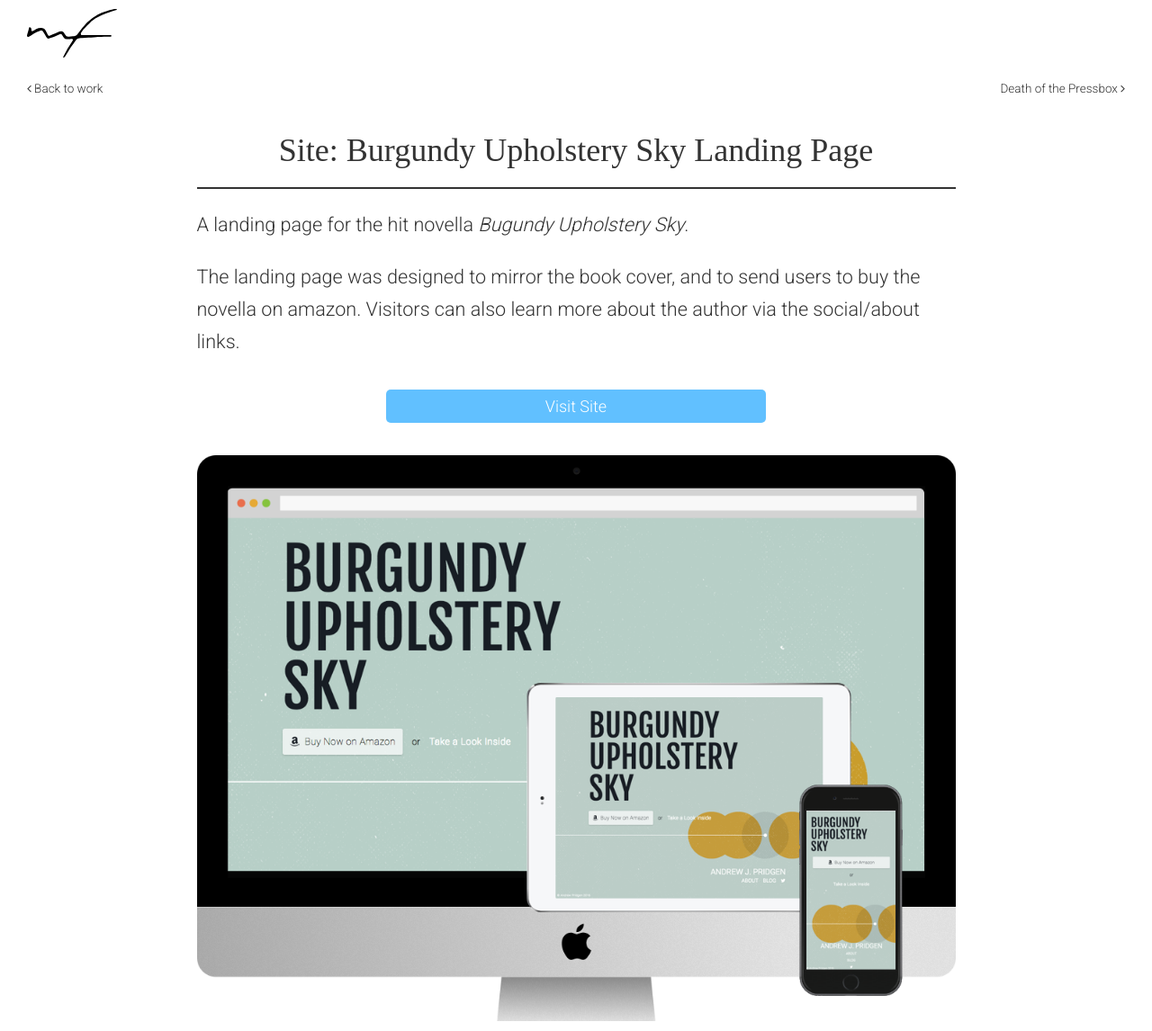
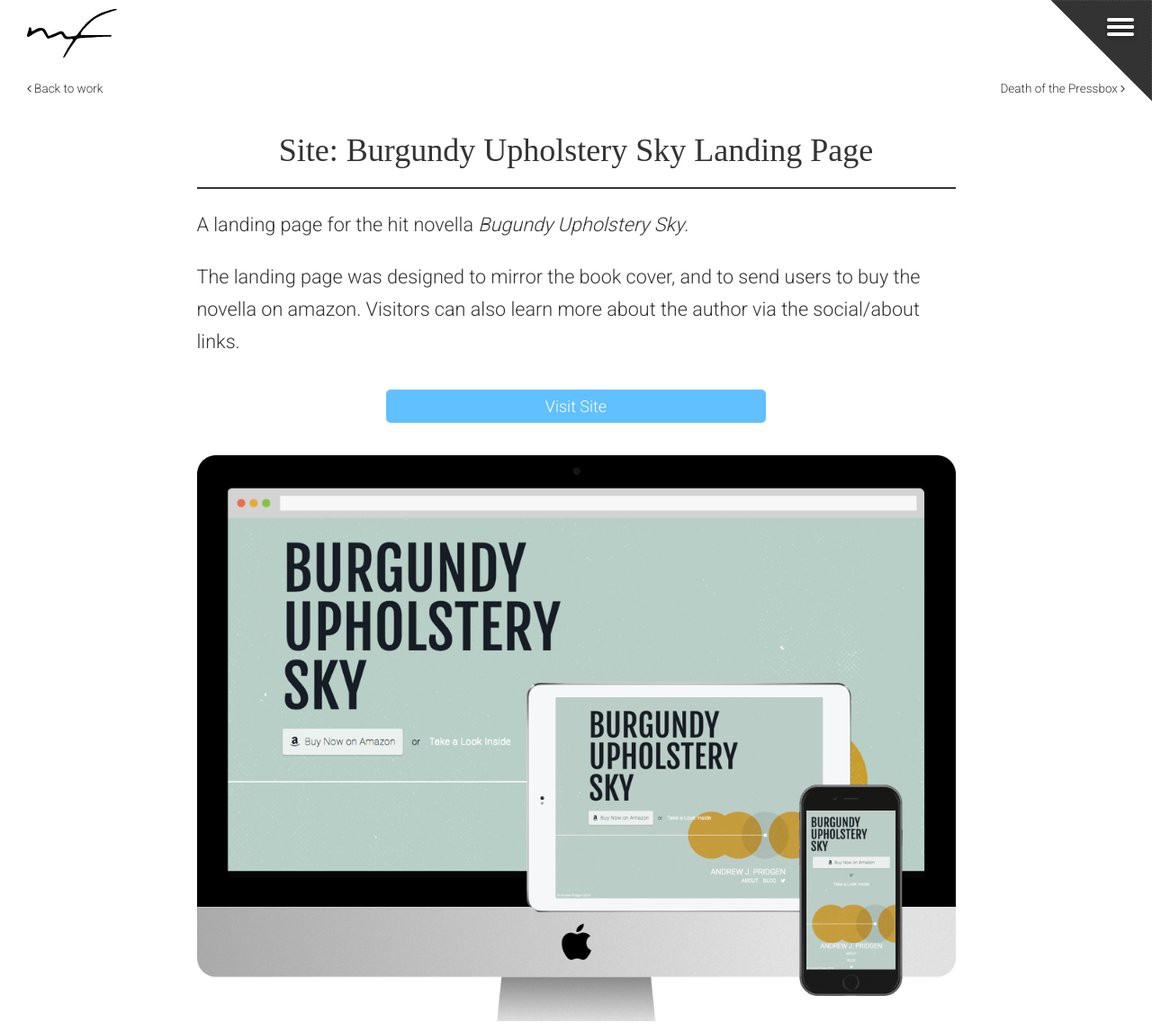
Before and after one commit to fattmitch/fattmitch.github.io, a Jekyll site: the page built from _case-studies/burgundy-upholstery-sky.md, in a window 1280 px wide and 1146 px high. Shown: the whole window at 90% size. Built offline with Jekyll 4.4.1, drawn with Linux system fonts in a browser that asks for light colours; nearby versions of some CDN libraries; some web fonts are replaced.

Commit message:
added background behind menu icon to improve visibility over white

```diff
--- a/_sass/menu-icon.scss
+++ b/_sass/menu-icon.scss
@@ -11,6 +11,7 @@
   -o-transition: .5s ease-in-out;
   transition: .5s ease-in-out;
   cursor: pointer;
+
 }
 
 #nav-icon3 span {
@@ -22,6 +23,7 @@
   border-radius: 7px;
   opacity: 1;
   left: 0;
+  box-shadow: 0px 2px 4px rgba(0, 0, 0, 0.3);
   -webkit-transform: rotate(0deg);
   -moz-transform: rotate(0deg);
   -o-transform: rotate(0deg);
@@ -73,12 +75,12 @@
 
 @media (min-width: 768px) {
     #nav-icon3 {
-        width: 25px;
-        height: 15px;
+        width: 30px;
+        height: 20px;
     }
 
     #nav-icon3 span {
-        height: 3px;
+        height: 4px;
     }
 
     #nav-icon3 span:nth-child(1) {
@@ -86,12 +88,12 @@
     }
 
     #nav-icon3 span:nth-child(2),#nav-icon3 span:nth-child(3) {
-        top: 6px;
+        top: 8px;
     }
 
 
     #nav-icon3 span:nth-child(4) {
-        top: 12px;
+        top: 16px;
     }
 }
 
--- a/_sass/navbar.scss
+++ b/_sass/navbar.scss
@@ -27,6 +27,19 @@
   padding: 10px 0 0 30px;
   }
 
+  .navbar:before {
+      content:" ";
+      width: 0;
+      height: 0;
+      position: fixed;
+      right: -12px;
+      top: -52px;
+      border-top: 80px solid transparent;
+      border-bottom: 80px solid transparent;
+      border-left: 80px solid #333;
+      transform:rotate(-45deg);
+  }
+
   .logo {
     max-width: 100px;
   }
```
